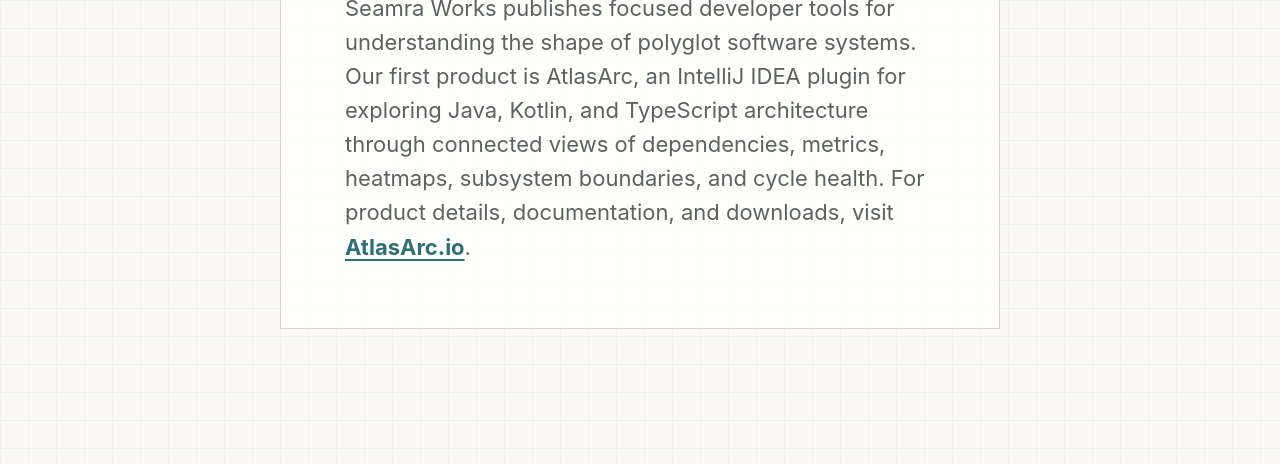
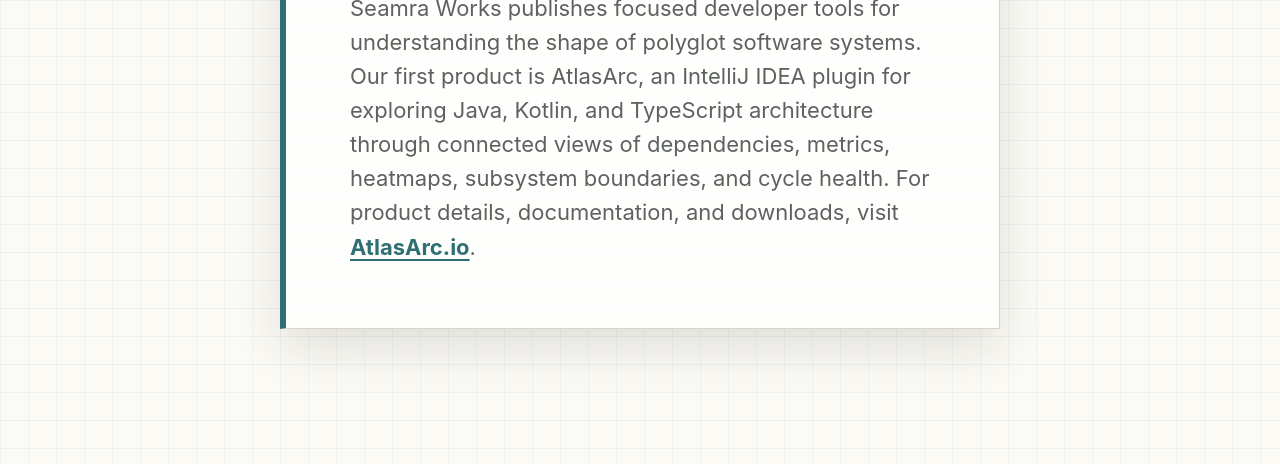
Before and after one commit to seamraworks/seamraworks.com, a plain HTML site: page index.html in a window 1280 px wide. Shown: the part 336-800 px from the top of the page. Drawn offline with Linux system fonts and the light colour scheme.

Commit message:
style: emphasize publisher intro panel

```diff
--- a/styles.css
+++ b/styles.css
@@ -34,7 +34,9 @@
 .intro {
   width: min(720px, 100%);
   border: 1px solid var(--line);
+  border-left: 6px solid var(--accent);
   background: rgba(255, 255, 255, 0.86);
+  box-shadow: 0 18px 48px rgba(23, 21, 17, 0.12);
   padding: clamp(28px, 8vw, 64px);
 }
 
```
